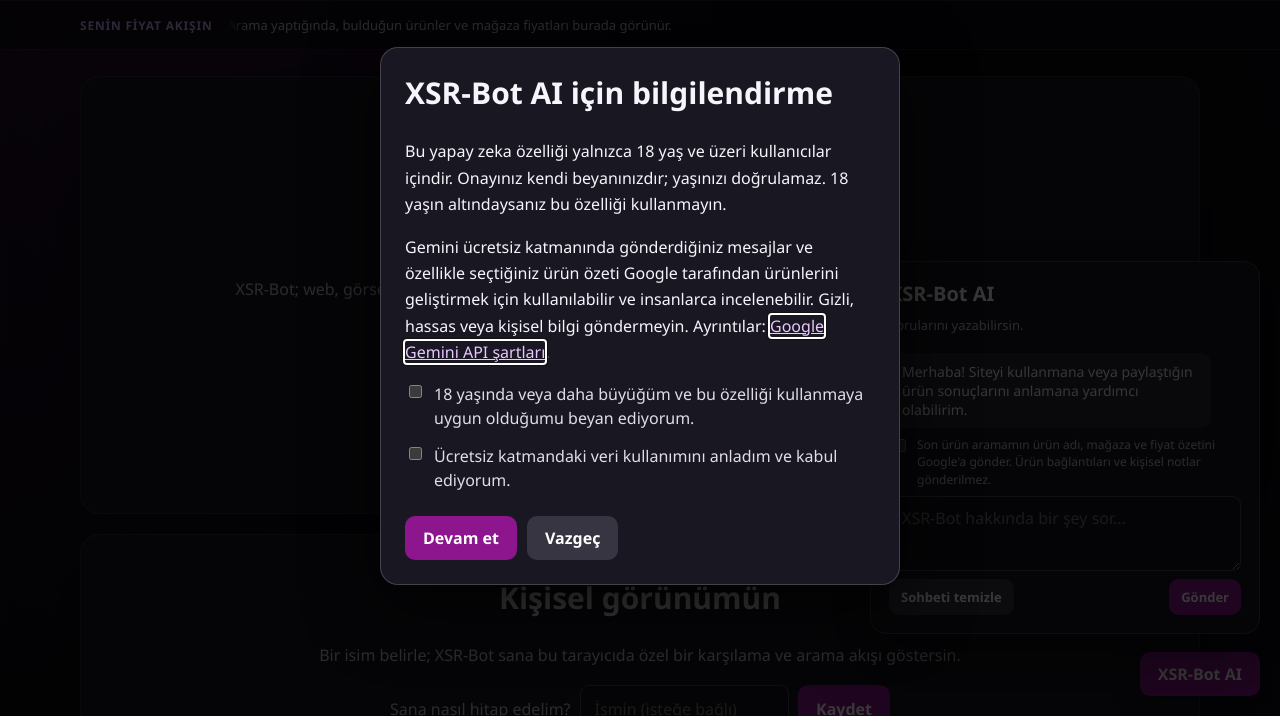
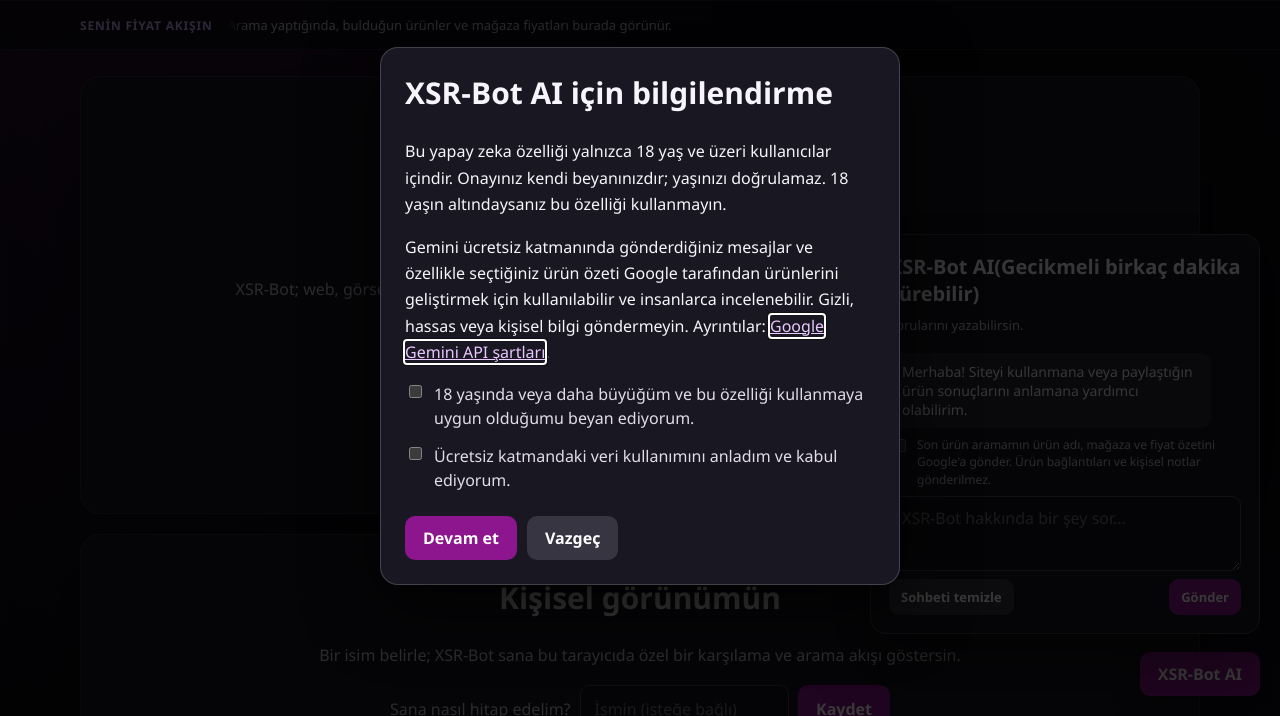
Before and after one commit to Rum-gay/XSR-, a Flask app: page / in a window 1280 px wide, after a click on "XSR-Bot AI". Shown: the part 84-800 px from the top of the page. Run offline with Flask 3, Linux system fonts and the light colour scheme.

Commit message:
Update base.html

```diff
--- a/templates/base.html
+++ b/templates/base.html
@@ -130,7 +130,7 @@
     <footer class="site-footer">XSR-Bot · Üçüncü taraf arama sonuçları ilgili servislerden sağlanır.</footer>
     <button type="button" class="assistant-launcher" id="assistantLauncher" aria-expanded="false" aria-controls="assistantPanel">XSR-Bot AI</button>
     <section class="assistant-panel" id="assistantPanel" aria-label="XSR-Bot yapay zeka asistanı" hidden>
-        <h2>XSR-Bot AI</h2>
+        <h2>XSR-Bot AI(Gecikmeli birkaç dakika sürebilir)</h2>
         <p class="muted" id="assistantStatus" aria-live="polite">Sorularını yazabilirsin.</p>
         <div class="assistant-messages" id="assistantMessages" role="log" aria-live="polite" aria-relevant="additions">
             <div class="assistant-message assistant">Merhaba! Siteyi kullanmana veya paylaştığın ürün sonuçlarını anlamana yardımcı olabilirim.</div>
```
